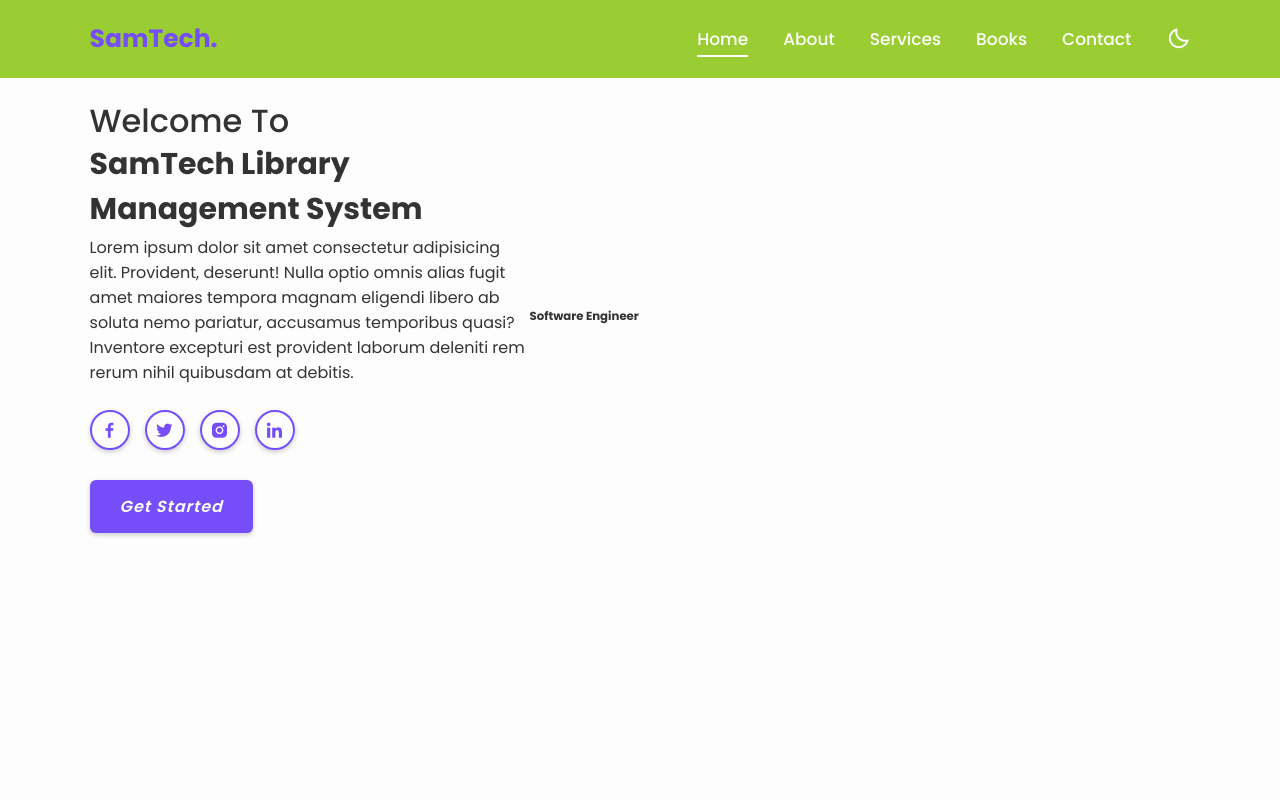
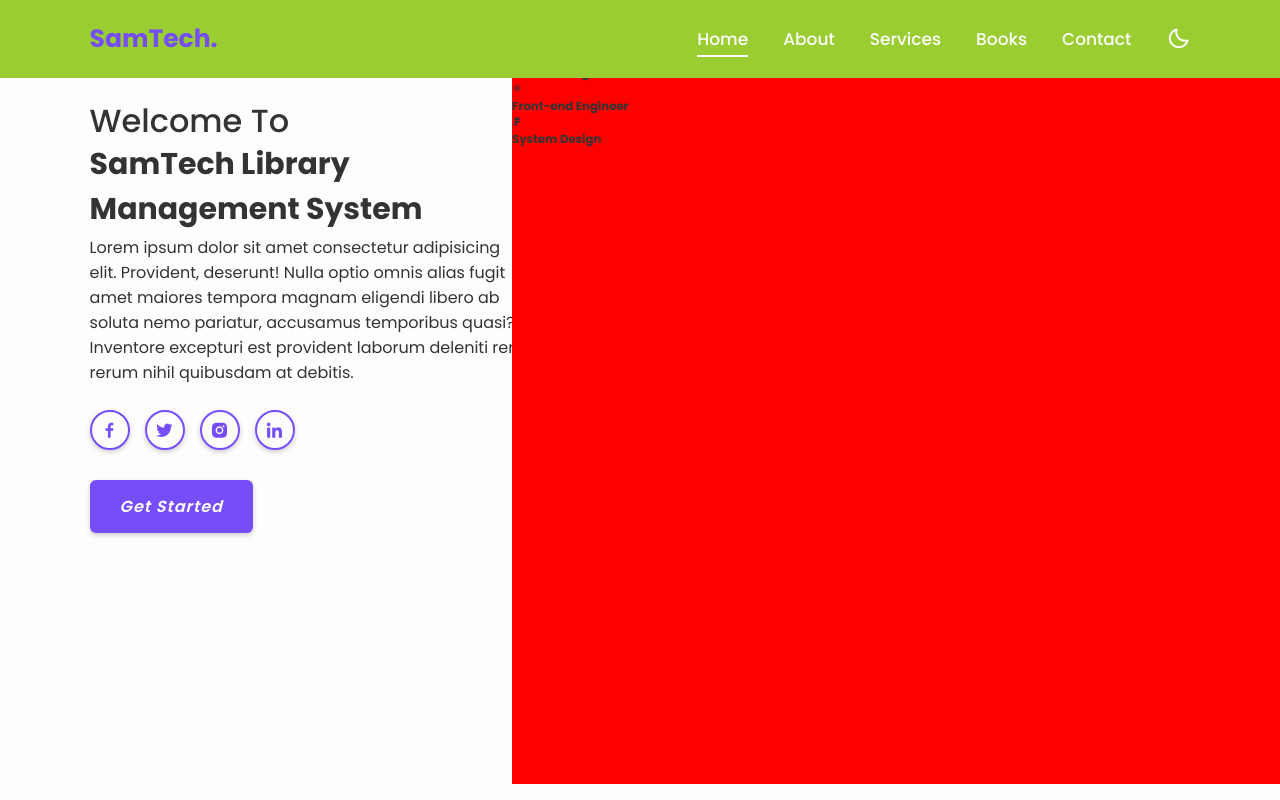
Before and after one commit to SamTech-Africa/library_management_system_frontend, a React (Create React App) app: page / in a window 1280 px wide. Built offline with nearby package versions, Linux system fonts and the light colour scheme.

Commit message:
Profession in progress...

```diff
--- a/src/container/pages/components/home/Professional.jsx
+++ b/src/container/pages/components/home/Professional.jsx
@@ -1,13 +1,27 @@
-import React from 'react'
+import React from 'react';
+import '../../styles/home/Professional.css';
 
-const Professional=()=> {
+
+const Professional = ()=> {
   return (
     <div className='profession-container'>
         <div className='profession-box'>
             <div className='profession'>
-                <i className=''></i>
+                <i className='bx bx-code-alt'></i>
                 <h3>Software Engineer</h3>
             </div>
+            <div class="profession">
+                    <i class='bx bxl-java'></i>
+                    <h3>Backend Engineer</h3>
+                </div>
+                <div class="profession">
+                    <i class='bx bxl-react'></i>
+                    <h3>Front-end Engineer</h3>
+                </div>
+                <div class="profession">
+                    <i class='bx bxl-figma' ></i>
+                    <h3>System Design</h3>
+                </div>
 
         </div>
     </div>
--- /dev/null
+++ b/src/container/pages/styles/home/Professional.css
@@ -0,0 +1,26 @@
+.profession-container {
+    position: absolute;
+    top: 50%;
+    right: 0;
+    transform: translateY(-50%);
+    width: 768px;
+    height: 768px;
+    background: red;
+    pointer-events: none;
+}
+
+.profession {
+    --i: 0;
+}
+
+.profession:nth-child(2) {
+    --i: 1;
+}
+
+.profession:nth-child(3) {
+    --i: 2;
+}
+
+.profession:nth-child(4) {
+    --i: 3;
+}
```
